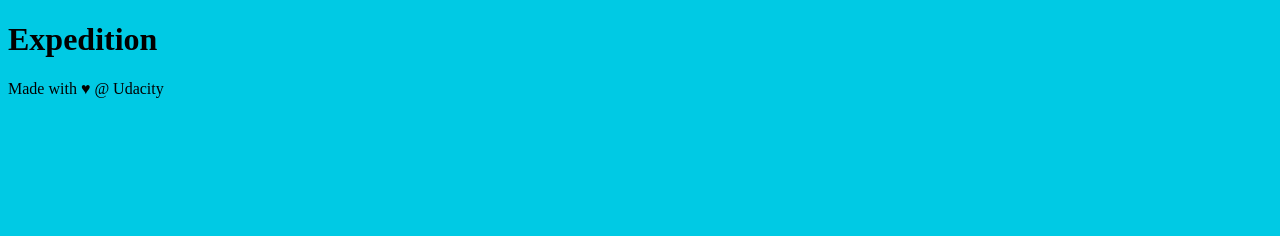
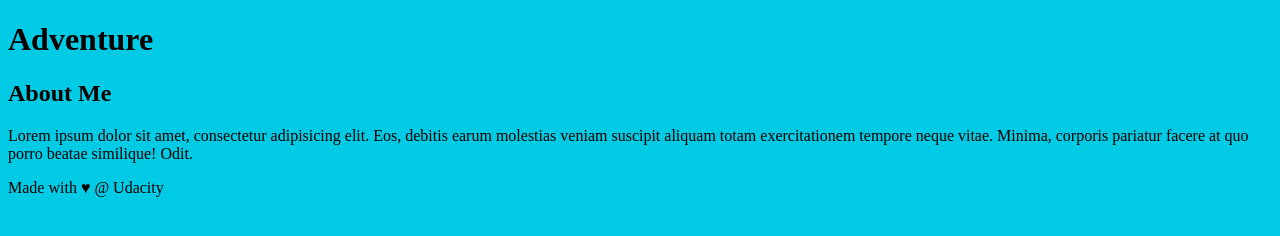
Before and after one commit to fatema-nagy/GIT, a plain HTML site: page index.html in a window 1280 px wide. Drawn offline with Linux system fonts and the light colour scheme.

Commit message:
change title

```diff
--- a/index.html
+++ b/index.html
@@ -10,7 +10,7 @@
 <body>
 
     <header>
-        <h1>Expedition</h1>
+        <h1>Adventure</h1>
     </header>
 
     <div class="container">
@@ -19,6 +19,12 @@
         </main>
     </div>
 
+	<aside>
+		<h2>About Me</h2>
+
+		<p>Lorem ipsum dolor sit amet, consectetur adipisicing elit. Eos, debitis earum molestias veniam suscipit aliquam totam exercitationem tempore neque vitae. Minima, corporis pariatur facere at quo porro beatae similique! Odit.</p>
+	</aside>
+
     <footer>
         Made with ♥ @ Udacity
     </footer>
```
